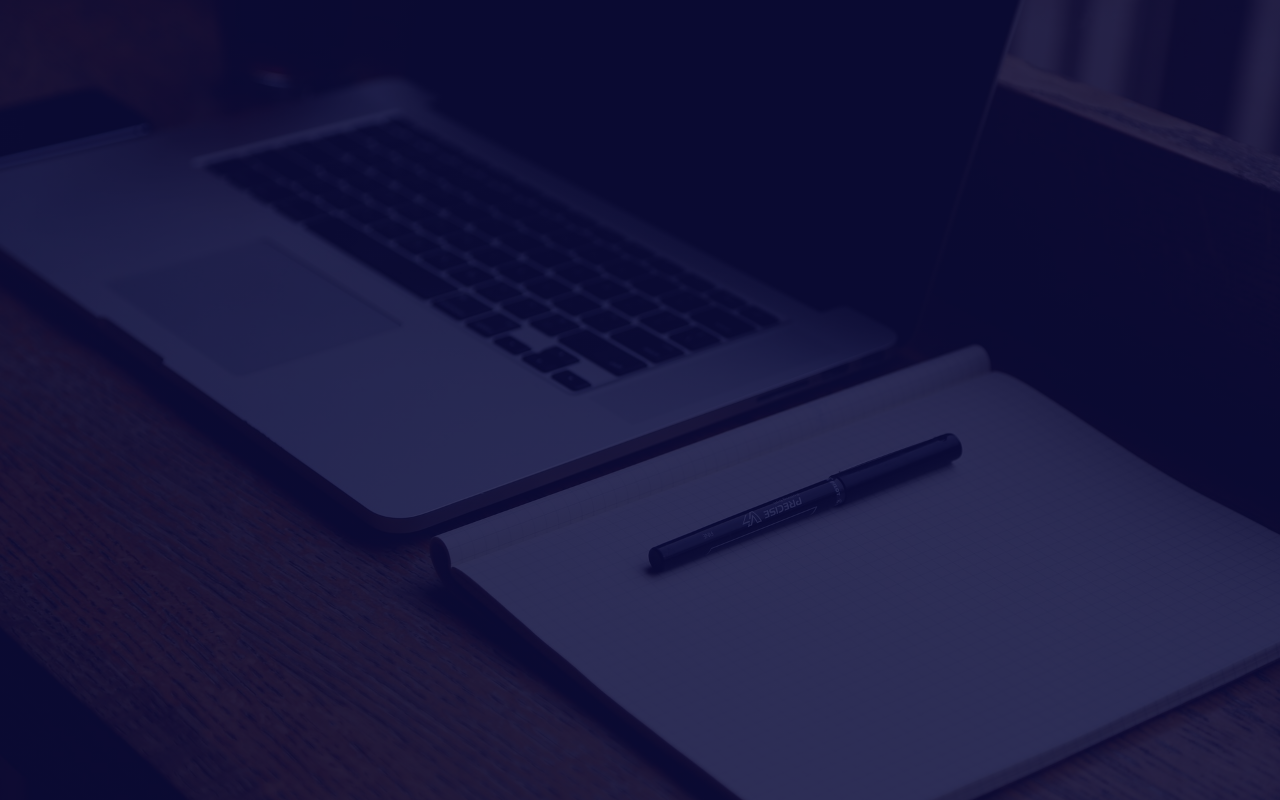
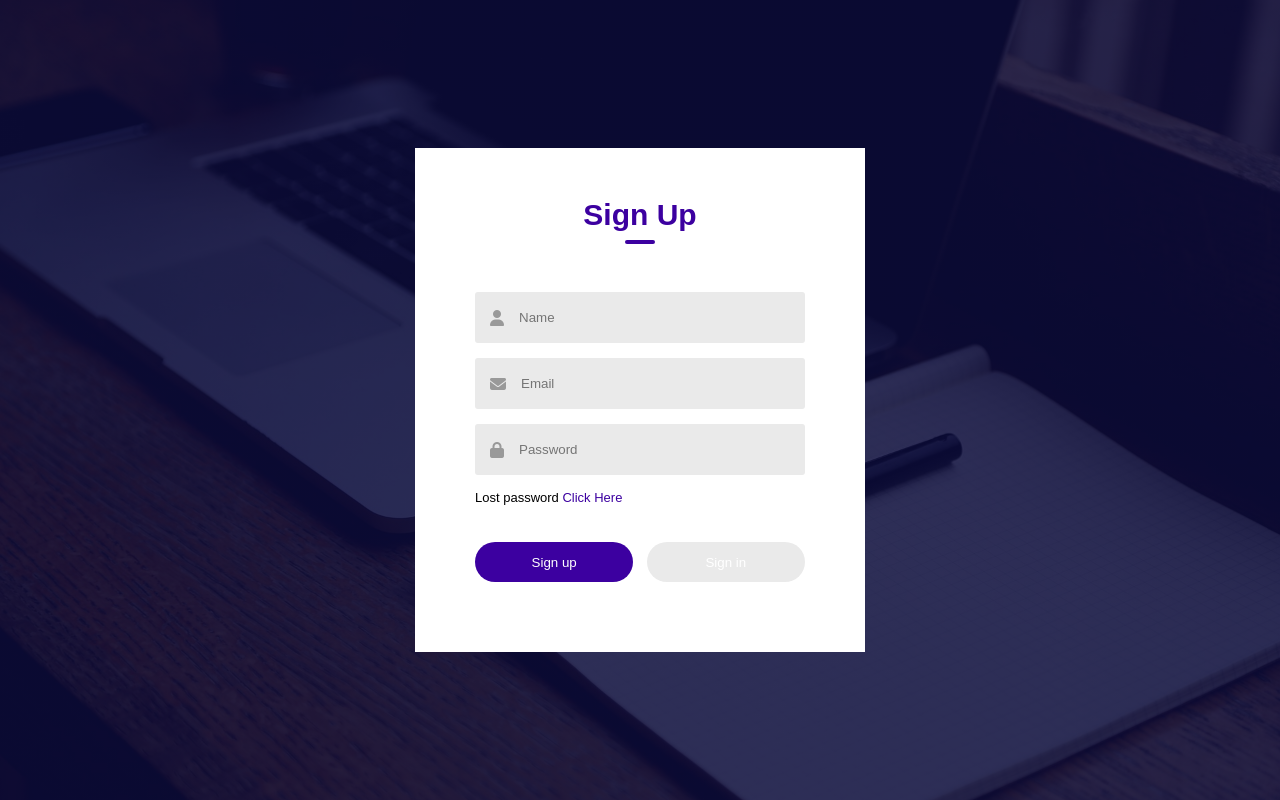
Before and after one commit to jhzlklprs/Simple-Login-Form, a plain HTML site: page index.html in a window 1280 px wide. Drawn offline with Linux system fonts and the light colour scheme.

Commit message:
Finish animating buttons

```diff
--- a/index.html
+++ b/index.html
@@ -6,15 +6,41 @@
     <meta name="viewport" content="width=device-width, initial-scale=1.0">
     <link rel="stylesheet" href="style.css">
     <title>Simple Login Form</title>
+    <script src="https://kit.fontawesome.com/c4254e24a8.js" crossorigin="anonymous"></script>
 
 </head>
 <body>
     <div class="container">
+        <div class="form-box">
+            <h1 id="title">Sign Up</h1>
+            <form>
+                <div class="input-group">
+                    <div class="input-field" id="nameField">
+                        <i class="fa-solid fa-user"></i>
+                        <input type="text" placeholder="Name">
+                    </div>
 
+                    <div class="input-field" >
+                        <i class="fa-solid fa-envelope"></i>
+                        <input type="email" id="emailField" placeholder="Email" >
+                    </div>
+
+                    <div class="input-field">
+                        <i class="fa-solid fa-lock"></i>
+                        <input type="password" placeholder="Password">
+                    </div>
+                    <p>Lost password <a href="#">Click Here</a></p>
+                </div>
+                <div class="btn-field">
+                    <button type="button" id="signUpBtn">Sign up</button>
+                    <button type="button" id="signInBtn" class="disable">Sign in</button>
+                </div>
+            </form>
+        </div>
     </div>
 
 
 
-
+    <script src="main.js"></script>
 </body>
 </html>
--- a/main.js
+++ b/main.js
@@ -1,14 +1,35 @@
-let username = document.getElementById('username');
-let password = document.getElementById('password');
-let submitBtn = document.getElementById('submit');
+        //Get Id's DOM
+        let signUpBtn = document.getElementById('signUpBtn');
+        let signInBtn = document.getElementById('signInBtn');
+        let nameField = document.getElementById('nameField');
+        let emailField = document.getElementById('emailField');
+        let title = document.getElementById('title');
 
-submitBtn.addEventListener('click', submit);
+        //Sign In Button
+        signInBtn.addEventListener('click', signIn);
 
-function submit(e) {
-    e.preventDefault();
-    if (username.value == '' || password.value == ''){
-        alert('Please fill your username and password');
-    }else{
-        console.log('Good Job!');
-    }
-}
+        function signIn(e){
+            e.preventDefault();
+            //Animation
+            nameField.style.maxHeight = "0";
+            title.innerHTML = "Sign In";
+            signUpBtn.classList.add("disable");
+            signInBtn.classList.remove("disable");
+
+
+        }
+
+
+        //Sign Up Button
+        signUpBtn.addEventListener('click', signUp);
+
+        function signUp(e){
+            e.preventDefault();
+            //Animation
+            nameField.style.maxHeight = "60px";
+            title.innerHTML = "Sign Up";
+            signUpBtn.classList.remove("disable");
+            signInBtn.classList.add("disable");
+
+
+        }
--- a/style.css
+++ b/style.css
@@ -13,3 +13,95 @@
     background-size: cover;
     position: relative;
 }
+
+.form-box{
+    width: 90%;
+    max-width: 450px;
+    position: absolute;
+    top: 50%;
+    left: 50%;
+    transform: translate(-50%,-50%);
+    background: #fff;
+    padding: 50px 60px 70px;
+    text-align: center;
+}
+
+.form-box h1{
+    font-size: 30px;
+    margin-bottom: 60px;
+    color: #3c00a0;
+    position: relative;
+}
+
+.form-box h1:after{
+    content: ' ';
+    width: 30px;
+    height: 4px;
+    border-radius: 3px;
+    background: #3c00a0;
+    position: absolute;
+    bottom: -12px;
+    left: 50%;
+    transform: translate(-50%);
+}
+
+.input-field{
+    background: #eaeaea;
+    margin: 15px 0;
+    border-radius: 3px;
+    display: flex;
+    align-items: center;
+    max-height: 65px;
+    transition: max-height 0.5s;
+    overflow: hidden;
+}
+
+input{
+    width: 100%;
+    background: transparent;
+    border: 0;
+    outline: 0;
+    padding: 18px 15px;
+}
+
+.input-field i{
+    margin-left: 15px;
+    color: #999;
+}
+
+form p{
+    text-align: left;
+    font-size: 13px;
+}
+
+form p a{
+    text-decoration: none;
+    color: #3c00a0;
+}
+
+.btn-field{
+    width: 100%;
+    display: flex;
+    justify-content: space-between;
+}
+
+.btn-field button{
+    flex-basis: 48%;
+    background: #3c00a0;
+    color: #fff;
+    height: 40px;
+    border-radius: 20px;
+    border: 0;
+    outline: 0;
+    cursor: pointer;
+    transition: background 1s;
+}
+
+.input-group{
+    height: 250px;
+}
+
+.btn-field button.disable{
+    background: #eaeaea;
+    color: #fff;
+}
```
